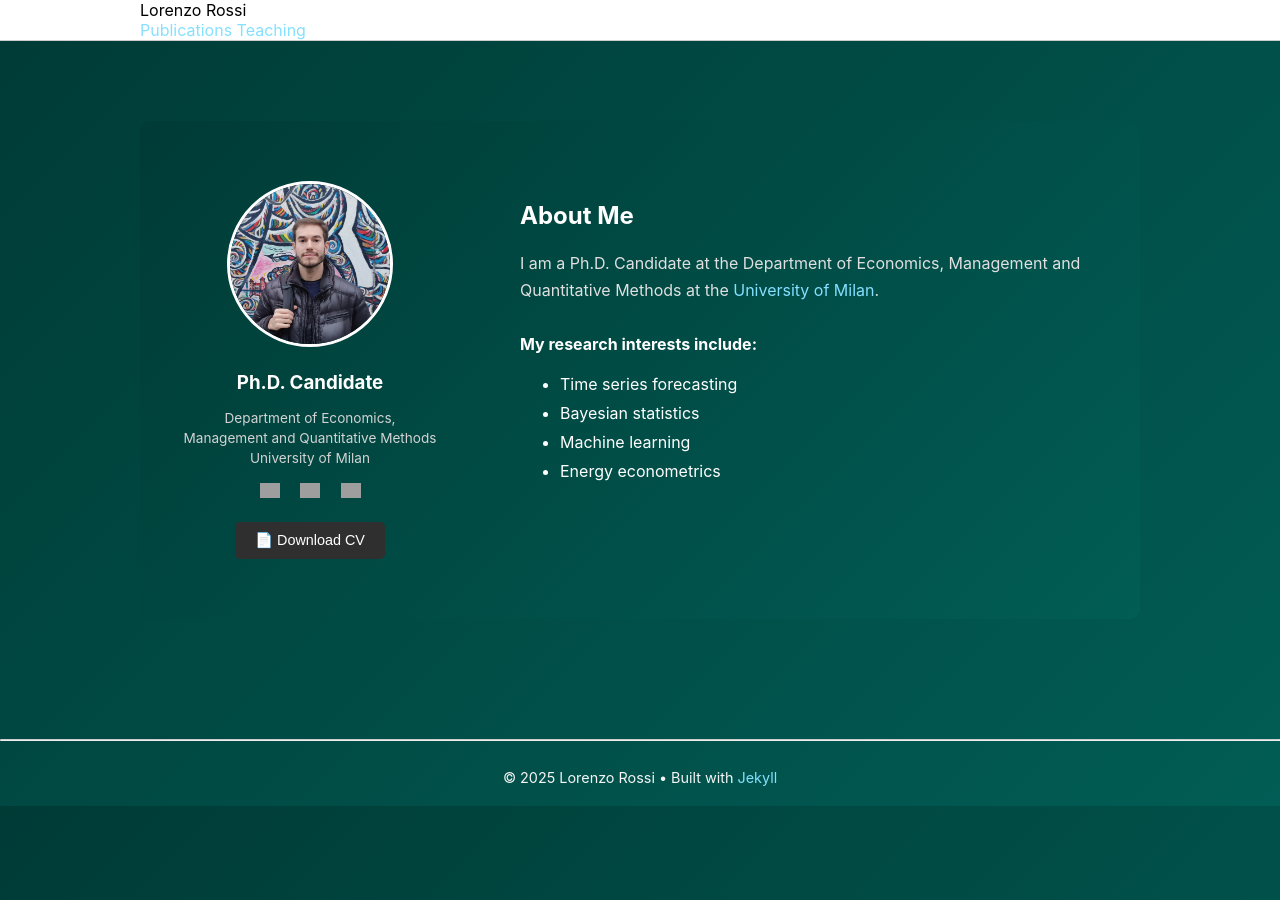
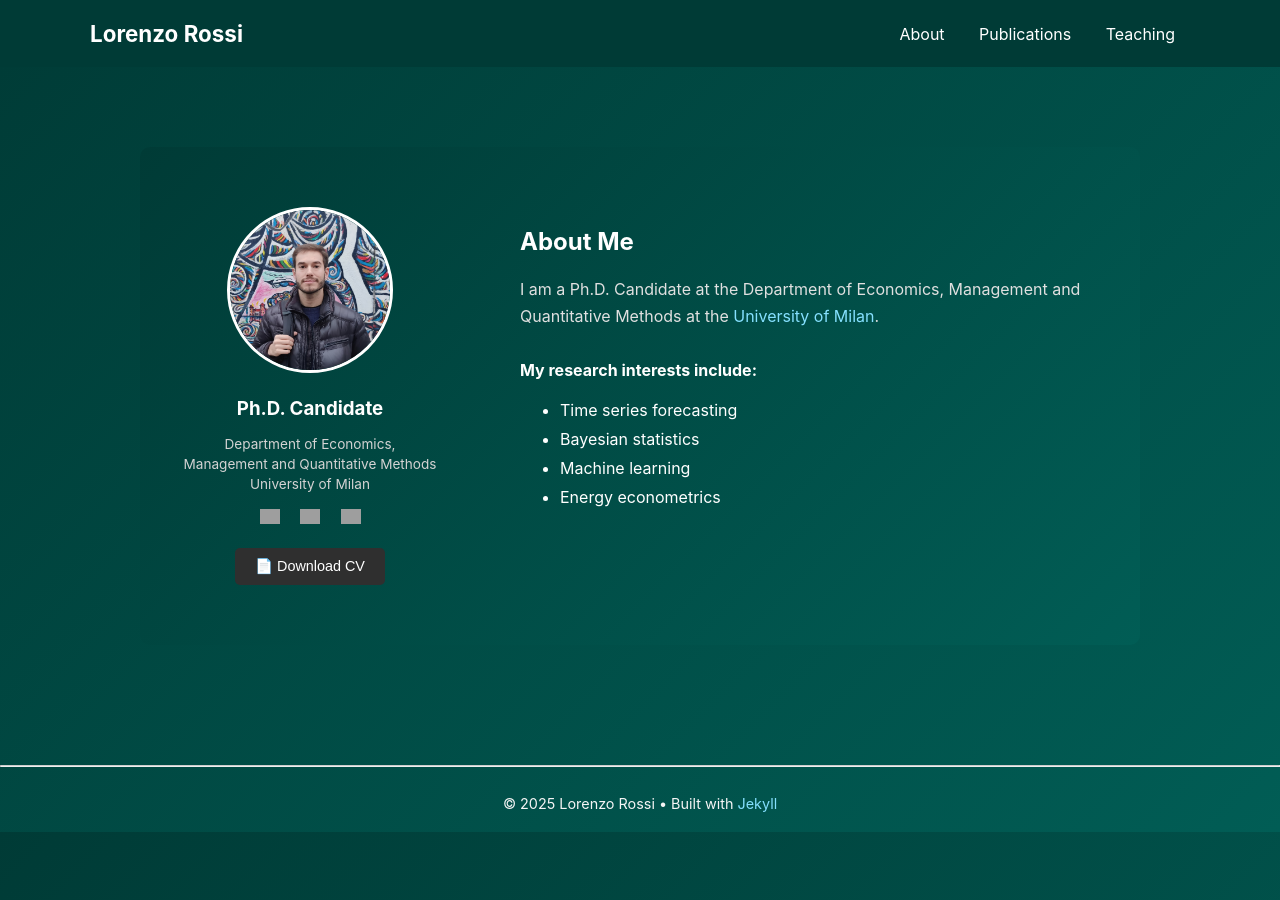
Before and after one commit to lorenzrossi/lorenzrossi.github.io, a Jekyll site: the page built from index.markdown, in a window 1280 px wide. Built offline with Jekyll 4.4.1, drawn with Linux system fonts in a browser that asks for light colours; grey boxes are pictures that could not be loaded.

Commit message:
new style

```diff
--- a/_includes/header.html
+++ b/_includes/header.html
@@ -1,9 +1,12 @@
-<header class="site-header" role="banner">
-  <div class="wrapper">
-    <a class="site-title" rel="author" href="/">Lorenzo Rossi</a>
-    <nav class="site-nav">
-      <a class="page-link" href="/publications/">Publications</a>
-      <a class="page-link" href="/teaching/">Teaching</a>
+<header style="background: #003b36; padding: 20px 0; position: sticky; top: 0; z-index: 1000;">
+  <div style="max-width: 1100px; margin: 0 auto; padding: 0 20px; display: flex; align-items: center; justify-content: space-between; color: white; font-family: -apple-system, sans-serif;">
+    <div style="font-size: 1.4em; font-weight: bold;">
+      <a href="/" style="color: white; text-decoration: none;">Lorenzo Rossi</a>
+    </div>
+    <nav>
+      <a href="/" style="margin: 0 15px; color: white; text-decoration: none;">About</a>
+      <a href="/publications/" style="margin: 0 15px; color: white; text-decoration: none;">Publications</a>
+      <a href="/teaching/" style="margin: 0 15px; color: white; text-decoration: none;">Teaching</a>
     </nav>
   </div>
 </header>
```
Also changed, not shown: publications.md (+1 -1 lines), teaching.md (+1 -1 lines).
